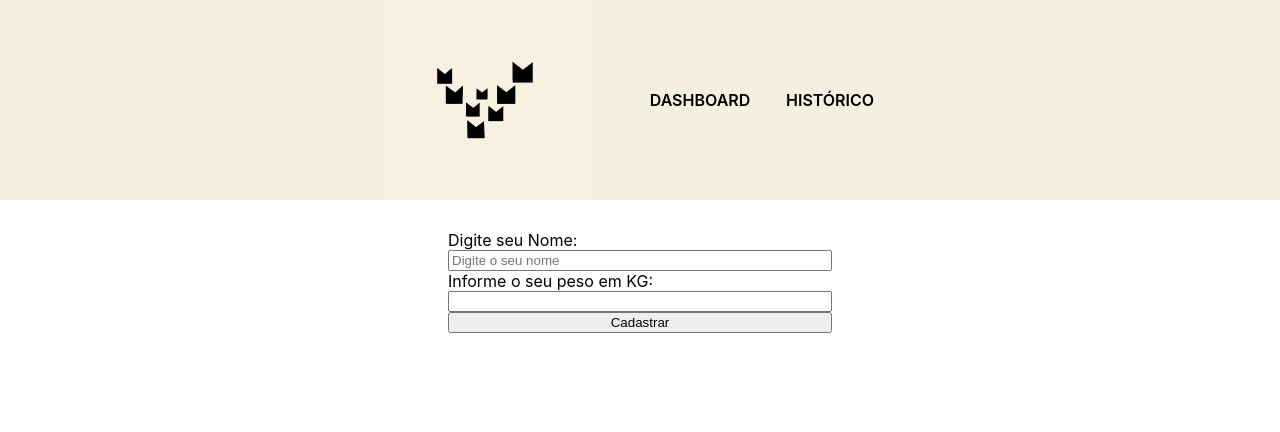
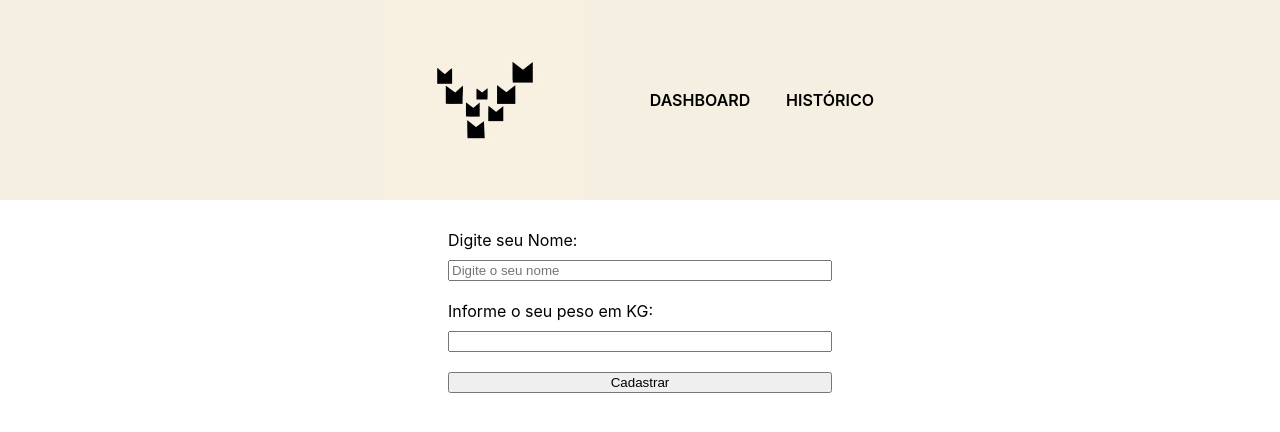
Before and after one commit to PdrNTC/volpi_app_agua_react, a React (Create React App) app: page / in a window 1280 px wide. Shown: the top 432 px of the page. Built offline with nearby package versions, Linux system fonts and the light colour scheme.

Commit message:
Componente Formulario e css

```diff
--- a/src/App.js
+++ b/src/App.js
@@ -1,4 +1,5 @@
 import styled from "styled-components";
+import Formulario from "./componentes/Formulario";
 
 const AppContainer = styled.div`
   width: 100vw;
@@ -12,26 +13,11 @@ const FormCentraliza = styled.div`
   width: 100%;
 `
 
-const FormContainer = styled.div`
-  display: flex;
-  flex-direction: column;
-  width: 30%;
-  margin-top: 30px;
-`
-
 function App() {
   return (
     <AppContainer>
       <FormCentraliza>
-        <FormContainer>
-          <label>Digite seu Nome:</label>
-          <input type="text" id="nome" placeholder="Digite o seu nome" required></input>
-
-          <label>Informe o seu peso em KG:</label>
-          <input type="number" id="peso" required></input>
-
-          <input type="submit" value="Cadastrar"></input>
-        </FormContainer>
+        <Formulario />
       </FormCentraliza>
     </AppContainer>
   );
--- /dev/null
+++ b/src/componentes/Formulario/index.js
@@ -0,0 +1,33 @@
+import styled from "styled-components";
+
+const FormContainer = styled.div`
+  display: flex;
+  flex-direction: column;
+  width: 30%;
+  margin-top: 30px;
+`
+
+const Etiqueta = styled.label`
+    font-size: 16px;
+    margin-bottom: 10px;
+`
+
+const Input = styled.input`
+    margin-bottom: 20px;
+`
+
+function Formulario() {
+    return (
+        <FormContainer>
+            <Etiqueta>Digite seu Nome:</Etiqueta>
+            <Input type="text" id="nome" placeholder="Digite o seu nome" required></Input>
+
+            <Etiqueta>Informe o seu peso em KG:</Etiqueta>
+            <Input type="number" id="peso" required></Input>
+
+            <Input type="submit" value="Cadastrar"></Input>
+        </FormContainer>
+    );
+}
+
+export default Formulario;
```
